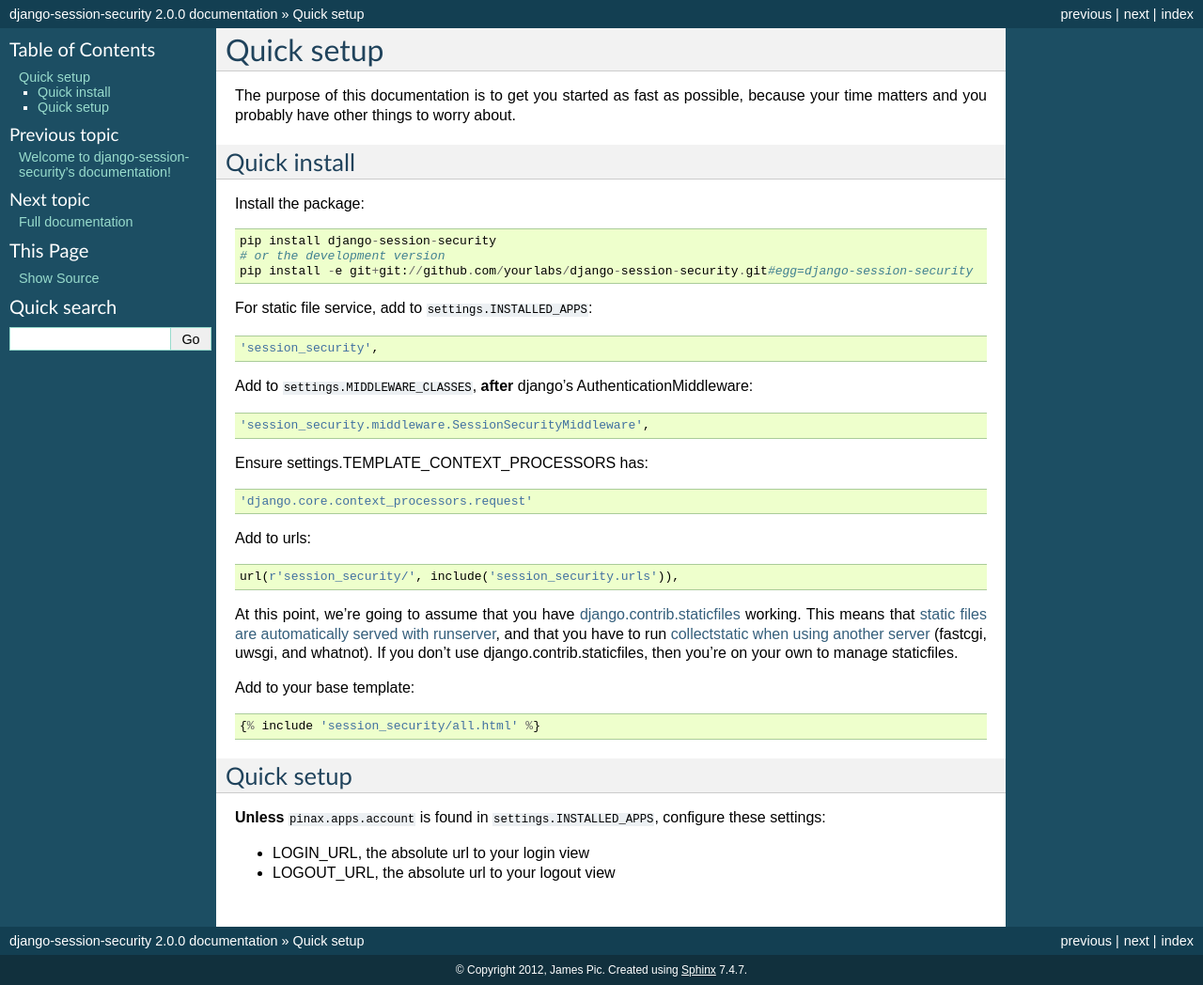
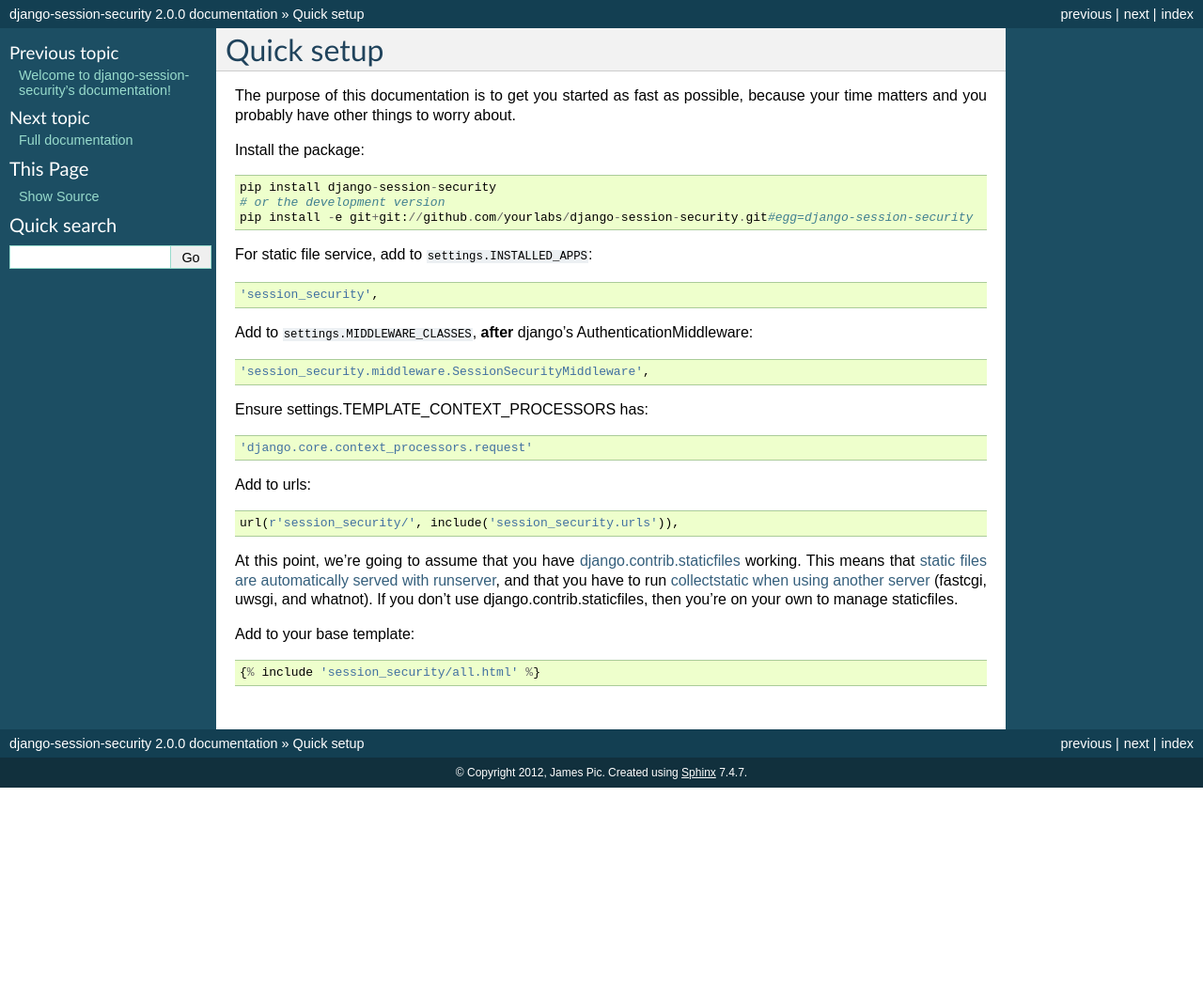
Before and after one commit to yourlabs/django-session-security, a Sphinx documentation site: the page built from docs/source/quick.rst, in a window 1280 px wide. Shown: the whole page at 94% size. Built offline with Sphinx 7.4.7, drawn with Linux system fonts in a browser that asks for light colours; after the commit the page ends 900 px from its top, so only the background shows below that.

Commit message:
Updated documentation

```diff
--- a/docs/source/quick.rst
+++ b/docs/source/quick.rst
@@ -3,9 +3,6 @@ Quick setup
 
 The purpose of this documentation is to get you started as fast as possible,
 because your time matters and you probably have other things to worry about.
-
-Quick install
--------------
 
 Install the package::
 
@@ -41,12 +38,3 @@ then you're on your own to manage staticfiles.
 Add to your base template::
 
     {% include 'session_security/all.html' %}
-
-Quick setup
------------
-
-**Unless** ``pinax.apps.account`` is found in ``settings.INSTALLED_APPS``,
-configure these settings:
-
-- LOGIN_URL, the absolute url to your login view
-- LOGOUT_URL, the absolute url to your logout view
```
Also changed, not shown: 1 other file.
